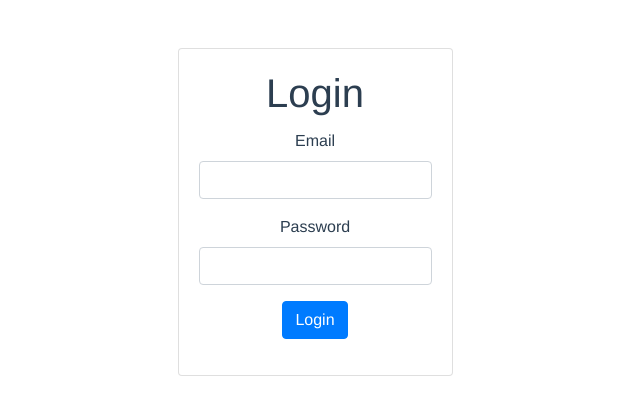
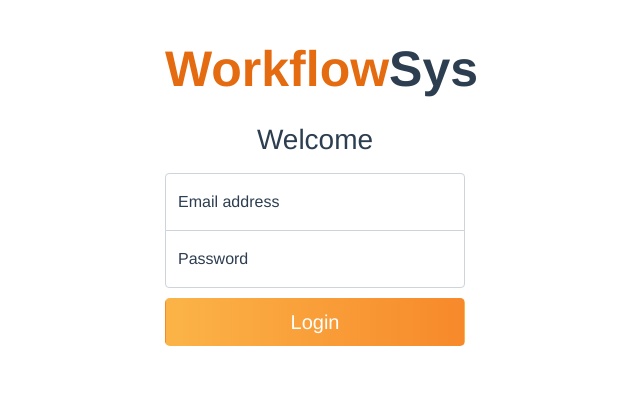
Before and after one commit to VictorDoom022/workflowSys, a Vue app: page / in a window 1280 px wide. Shown: the top 414 px of the page, without its empty margins (325-965 px from the left). Built offline with nearby package versions, Linux system fonts and the light colour scheme; what vue-sweetalert2 would draw is missing.

Commit message:
redesign login page

```diff
--- a/src/views/Login.vue
+++ b/src/views/Login.vue
@@ -1,28 +1,31 @@
 <template>
     <div>
-        <div class="d-flex justify-content-center mt-5">
-            <div class="card">
-                <div class="card-body">
-                    <h1 class="card-title">Login</h1>
-                    <b-alert variant="danger" v-if="error" show>{{ error }}</b-alert>
-                    <form @submit.prevent="login">
-                        <div class="mb-3">
-                            <label class="form-label">Email</label>
-                            <input type="email" v-model="email" class="form-control" autocomplete="on">
-                        </div>
+        <main class="form-signin">
+            <form @submit.prevent="login">
+                <h1 class="title my-4">
+                    <span class="title-orange">Workflow</span>
+                    <span class="title-black">Sys</span>
+                </h1>
 
-                        <div class="mb-3">
-                            <label class="form-label">Password</label>
-                            <input type="password" v-model="password" class="form-control" autocomplete="current-password">
-                        </div>
+                <h1 class="h3 mb-3 fw-normal">Welcome</h1>
 
-                        <div class="submit mb-3">
-                            <button class="btn btn-primary">Login</button>
-                        </div>
-                    </form>
+                <b-alert variant="danger" v-if="error" show>{{ error }}</b-alert>
+
+                <div class="form-floating">
+                    <input type="email" v-model="email" class="form-control" placeholder="Email" autocomplete="on">
+                    <label for="floatingInput">Email address</label>
                 </div>
-            </div>
-        </div>
+
+                <div class="form-floating">
+                    <input type="password" v-model="password" class="form-control" placeholder="Password" autocomplete="current-password">
+                    <label>Password</label>
+                </div>
+
+                <div class="submit">
+                    <button class="w-100 btn btn-lg btn-primary">Login</button>
+                </div>
+            </form>
+        </main>
         <Loading v-if="isLoading" />
     </div>
 
@@ -81,6 +84,58 @@ export default {
 }
 </script>
 
-<style>
+<style scoped>
+html,
+body {
+  height: 100%;
+}
 
+body {
+  display: flex;
+  align-items: center;
+  padding-top: 40px;
+  padding-bottom: 40px;
+  background-color: #f5f5f5;
+}
+
+.title {
+    font-weight: bold;
+    font-size: 50px;
+}
+
+.title-orange{
+    color: #E46B10FF;
+}
+
+.btn-primary {
+    background-image: linear-gradient(to right, #FBB448FF 0%, #F7892BFF 100%);
+    border-color: transparent !important;
+}
+
+.form-signin {
+  width: 100%;
+  max-width: 330px;
+  padding: 15px;
+  margin: auto;
+}
+
+.form-signin .checkbox {
+  font-weight: 400;
+}
+
+.form-signin .form-floating:focus-within {
+  z-index: 2;
+}
+
+.form-signin input[type="email"] {
+  margin-bottom: -1px;
+  border-bottom-right-radius: 0;
+  border-bottom-left-radius: 0;
+}
+
+.form-signin input[type="password"] {
+  margin-bottom: 10px;
+  border-top-left-radius: 0;
+  border-top-right-radius: 0;
+}
 </style>
```
